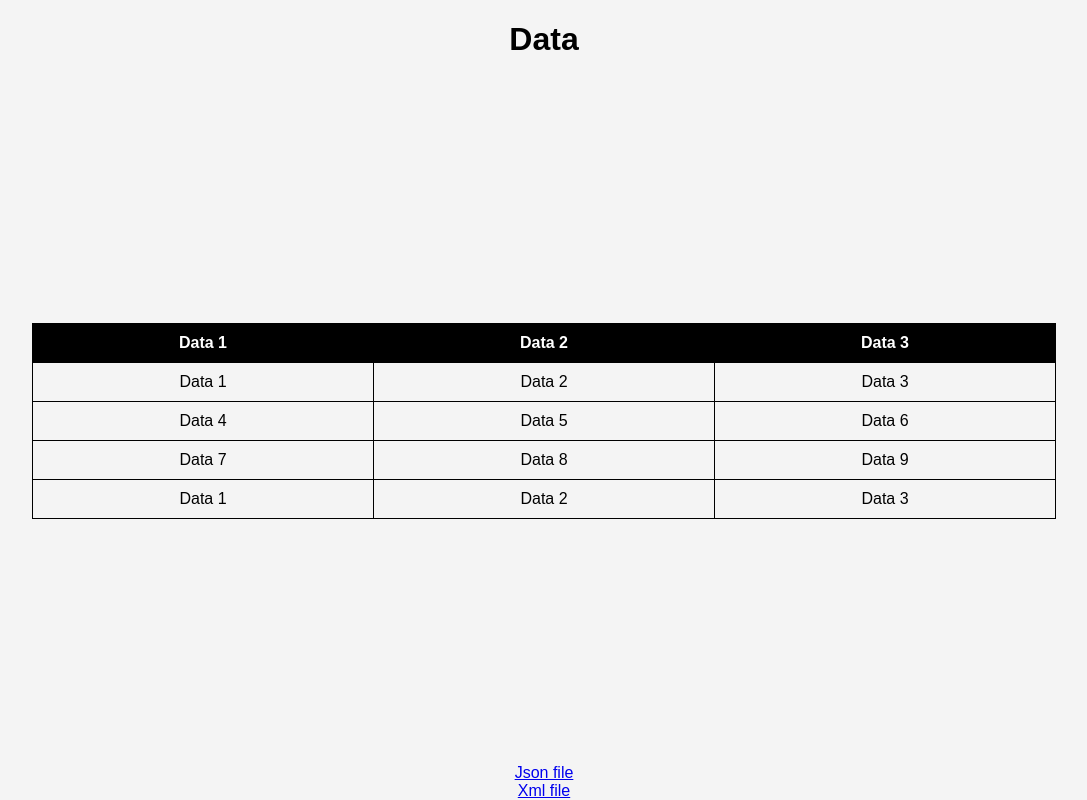
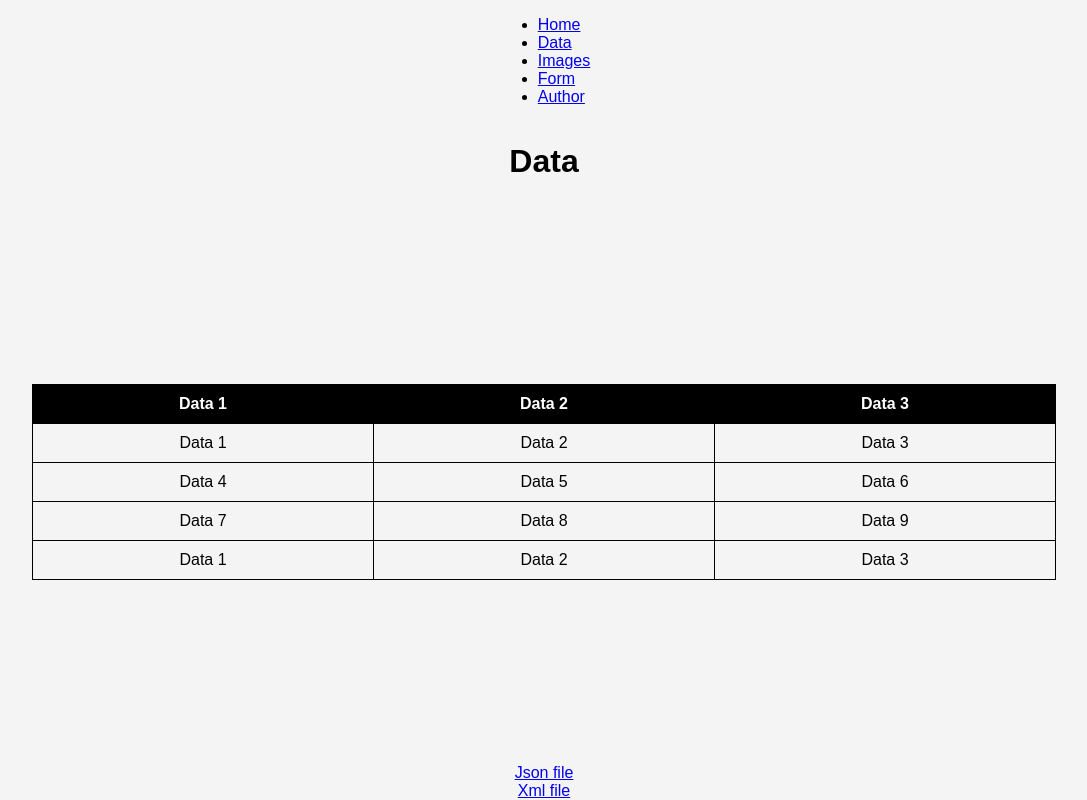
Before and after one commit to mshablovskyy/information-technology, a plain HTML site: page data.html in a window 1280 px wide. Shown: the whole page, without its empty margins (96-1183 px from the left). Drawn offline with Linux system fonts and the light colour scheme.

Commit message:
data task completed

```diff
--- a/data.html
+++ b/data.html
@@ -8,6 +8,18 @@
 </head>
 <!change all data in the/>
 <body>
+    <nav>
+        <ul class="menu">
+
+            <!file names in the menu and menu itself, so not touch!>
+
+            <li><a href="index.html">Home</a></li>
+            <li><a href="data.html">Data</a></li>
+            <li><a href="images.html">Images</a></li>
+            <li><a href="form.html">Form</a></li>
+            <li><a href="author.html">Author</a></li>
+        </ul>
+    </nav>
     <h1>Data</h1>
 <table>
   <thead>
```
